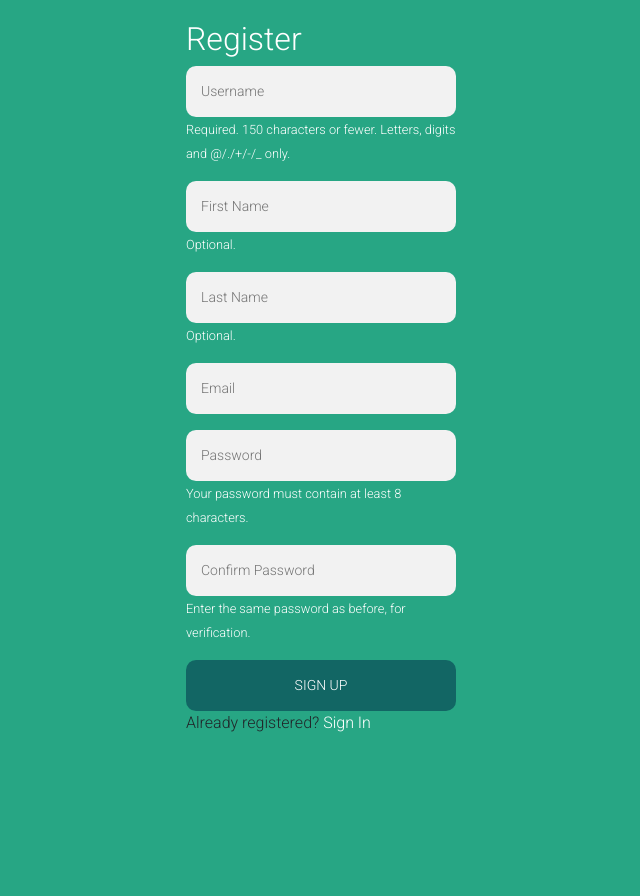
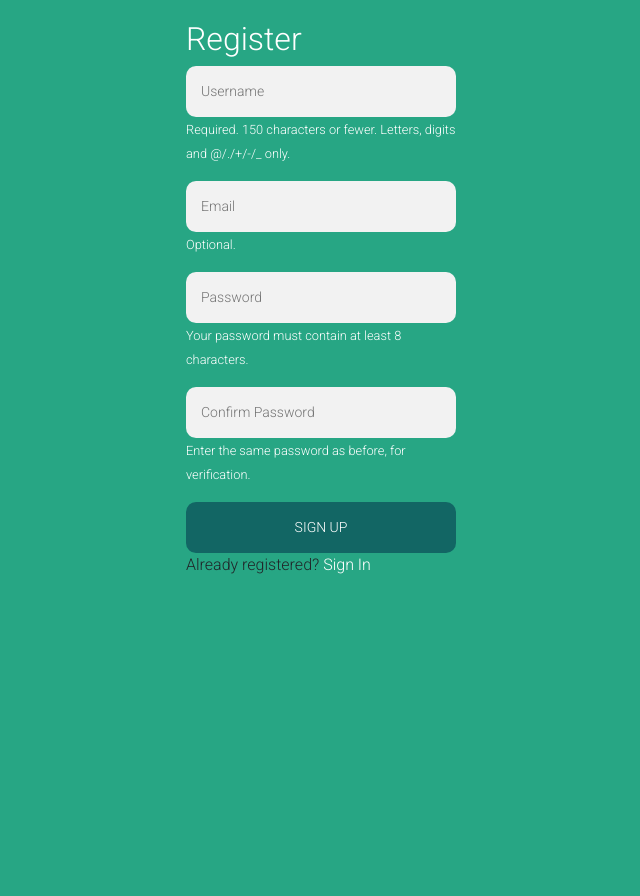
Before and after one commit to Gidanz/CS192_FoodSwarm, a Django app: page /register/ in a window 1280 px wide. Shown: the part 397-1293 px from the top of the page, without its empty margins (319-959 px from the left). After the commit the page ends 971 px from the top, so only its background shows below. Run offline with Django 3.2, Linux system fonts and the light colour scheme; some libraries are stand-ins or nearby versions.

Commit message:
registration fixes

```diff
--- a/PFS/FoodSwarm/templates/registration/register.html
+++ /dev/null
@@ -1,181 +0,0 @@
-{% load crispy_forms_tags %}
-{% if user.is_authenticated %}
-<meta http-equiv="refresh" content="0; URL='/'" />
-{% else %}
-<!DOCTYPE html>
-<html lang="en" >
-
-<head>
-  <meta charset="UTF-8">
-  <link href="/static/FoodSwarm/css/bootstrap.css" rel="stylesheet">
-  <title>FoodSwarm - register</title>
-
-
-</head>
-
-<body>
-  <div class="login-page">
-    <div class="image"> <img src="/static/FoodSwarm/images/login_logo.png" alt="FoodSwarm Logo" height="80%" width="80%" />
-      <div class="form">
-        <h2 style="color: white">Register</h2>
-        <form method="post">
-          {% csrf_token %}
-          {% for field in form %}
-            <p>
-							{% for error in field.errors %}
-							<div class="alert alert-danger" role="alert"><small>{{ error }}</small></div>
-							{% endfor %}
-              {{ field }}
-              {% if field.help_text %}
-                <small style="color: white">{{ field.help_text }}</small>
-              {% endif %}
-            </p>
-          {% endfor %}
-          <button type="submit">Sign up</button>
-          <p class="message">Already registered? <a href="{% url 'login' %}">Sign In</a></p>
-        </form>
-      </div>
-    </div>
-  </div>
-</body>
-
-</html>
-
-{% endif %}
-<style>
-	@import url(https://fonts.googleapis.com/css?family=Roboto:300);
-
-	.login-page {
-	  width: 360px;
-	  padding: 8% 0 0;
-	  margin: auto;
-	}
-	.register-page {
-	  width: 720px;
-	  padding: 8% 0 0;
-	  margin: auto;
-	}
-	.image {
-	  position: relative;
-	  z-index: 1;
-	  max-width: 480px;
-	  margin: 0 auto 100px;
-	  text-align: center;
-	}
-	.form {
-	  position: relative;
-	  z-index: 1;
-	  max-width: 360px;
-	  margin: 0 auto 100px;
-	  padding: 45px;
-	  text-align: left;
-	}
-	.form input {
-	  font-family: "Roboto", sans-serif;
-	  outline: 0;
-	  background: #f2f2f2;
-	  width: 100%;
-	  border: 0;
-	  margin: 0 0 0;
-	  padding: 15px;
-	  box-sizing: border-box;
-	  font-size: 14px;
-	  border-radius: 10px;
-	}
-	.form button {
-	  font-family: "Roboto", sans-serif;
-	  text-transform: uppercase;
-	  outline: 0;
-	  background: #126664;
-	  width: 100%;
-	  border: 0;
-	  padding: 15px;
-	  color: #FFFFFF;
-	  font-size: 14px;
-	  -webkit-transition: all 0.3 ease;
-	  transition: all 0.3 ease;
-	  cursor: pointer;
-	  border-radius: 10px;
-	}
-	.form button:hover,.form button:active,.form button:focus {
-	  background: #137977;
-	}
-	.form .checkbox {
-	  color: #FFFFFF;
-	  text-decoration: none;
-	  display: inline-block;
-	  vertical-align: middle;
-	}
-	.form .link a {
-	  margin: 15px 0 0;
-	  color: #FFFFFF;
-	  text-decoration: none;
-	}
-	}
-	.form .message {
-	  margin: 15px 0 0;
-	  color: #FFFFFF;
-	  text-decoration: none;
-	}
-	.form .message a {
-	  color: #FFFFFF;
-	  text-decoration: none;
-	}
-	.form .register-form {
-	  display: none;
-	}
-	.container {
-	  position: relative;
-	  z-index: 1;
-	  margin: 0 auto;
-	  padding: 60px 15px 0;
-	}
-	.container:before, .container:after {
-	  content: "";
-	  display: block;
-	  clear: both;
-	}
-	.container .info {
-	  margin: 50px auto;
-	  text-align: center;
-	}
-	.container .info h1 {
-	  margin: 0 0 15px;
-	  padding: 0;
-	  font-size: 36px;
-	  font-weight: 300;
-	  color: #1a1a1a;
-	}
-	.container .info span {
-	  color: #4d4d4d;
-	  font-size: 12px;
-	}
-	.container .info span a {
-	  color: #000000;
-	  text-decoration: none;
-	}
-	.container .info span .fa {
-	  color: #EF3B3A;
-	}
-	html {
-	  position: relative;
-	  min-height: 100%;
-	}
-	body {
-	  /* Margin bottom by footer height */
-	  background: #27a684;
-	  font-family: "Roboto", sans-serif;
-	  -webkit-font-smoothing: antialiased;
-	  -moz-osx-font-smoothing: grayscale;
-	  margin-bottom: 60px;
-	}
-	.footer {
-	  position: absolute;
-	  bottom: 0;
-	  width: 100%;
-	  /* Set the fixed height of the footer here */
-	  height: 60px;
-	  line-height: 60px; /* Vertically center the text there */
-	  background-color: #f5f5f5;
-	}
-</style>
--- a/PFS/FoodSwarm/urls.py
+++ b/PFS/FoodSwarm/urls.py
@@ -14,8 +14,8 @@ from django.contrib.auth import views as auth_views
 urlpatterns = [
     path('accounts/', include('django.contrib.auth.urls')),
     path('', FoodStallListView.as_view(), name='FoodSwarm-Home'),
-    path('login/', auth_views.LoginView.as_view(template_name='users/login.html'), name='login'),
-    path('logout/', auth_views.LogoutView.as_view(template_name='users/logout.html'), name='logout'),
+    path('login/', auth_views.LoginView.as_view(template_name='registration/login.html'), name='login'),
+    path('logout/', auth_views.LogoutView.as_view(template_name='registration/logout.html'), name='logout'),
     path('foodstall/<int:pk>/', FoodStallDetailView.as_view(), name='FoodStall-Detail'),
     path('foodstall/new/', FoodStallCreateView.as_view(), name='FoodStall-Create'),
     path('update/', CommentListView.as_view(), name='FoodSwarm-Update'),
--- a/PFS/users/admin.py
+++ b/PFS/users/admin.py
@@ -1,5 +1,5 @@
 from django.contrib import admin
-from .models import Profile
+from .signals import Profile
 
 # Register your models here.
 
--- a/PFS/users/forms.py
+++ b/PFS/users/forms.py
@@ -1,19 +1,20 @@
 from django import forms
 from django.contrib.auth.models import User
 from django.contrib.auth.forms import UserCreationForm
-from .models import Profile
+from .signals import Profile
 
 class UserRegisterForm(UserCreationForm):
 	username = forms.CharField(max_length=150, required=True, help_text='Required. 150 characters or fewer. Letters, digits and @/./+/-/_ only.', widget=forms.TextInput(attrs={'placeholder': 'Username'}))
-	first_name = forms.CharField(max_length=256, required=False, help_text='Optional.', widget=forms.TextInput(attrs={'placeholder': 'First Name'}))
-	last_name = forms.CharField(max_length=256, required=False, help_text='Optional.', widget=forms.TextInput(attrs={'placeholder': 'Last Name'}))
-	email = forms.EmailField(max_length=30, required=True, widget=forms.EmailInput(attrs={'placeholder': 'Email'}))
+	# first_name = forms.CharField(max_length=256, required=False, help_text='Optional.', widget=forms.TextInput(attrs={'placeholder': 'First Name'}))
+	# last_name = forms.CharField(max_length=256, required=False, help_text='Optional.', widget=forms.TextInput(attrs={'placeholder': 'Last Name'}))
+	email = forms.EmailField(max_length=30, required=True, help_text='Optional.', widget=forms.EmailInput(attrs={'placeholder': 'Email'}))
 	password1 = forms.CharField(min_length=8, max_length=30, required=True, help_text='Your password must contain at least 8 characters.', widget=forms.PasswordInput(attrs={'placeholder': 'Password'}))
 	password2 = forms.CharField(max_length=30, required=True, help_text='Enter the same password as before, for verification.', widget=forms.PasswordInput(attrs={'placeholder': 'Confirm Password'}))
 
 	class Meta:
 		model = User
-		fields = ['username', 'first_name', 'last_name', 'email', 'password1', 'password2']
+		# fields = ['username', 'first_name', 'last_name', 'email', 'password1', 'password2']
+		fields = ['username', 'email', 'password1', 'password2']
 
 
 class UserUpdateForm(forms.ModelForm):
--- a/PFS/users/templates/users/profile.html
+++ b/PFS/users/templates/users/profile.html
@@ -1,7 +1,7 @@
 {% extends "Foodswarm/base.html" %}
 {% load crispy_forms_tags %}
 {% block title %}
-<title>Foodswarm - Home</title>
+<title>Foodswarm - {{ user.username }}</title>
 {% endblock %}
 
 {% block content %}
--- a/PFS/users/templates/users/register.html
+++ b/PFS/users/templates/users/register.html
@@ -1,21 +1,181 @@
-{% extends "Foodswarm/base.html" %}
 {% load crispy_forms_tags %}
-{% block content %}
-	<div class="content-section">
-		<form method="POST">
-			{% csrf_token %}
-			<fieldset class="form-group">
-				<legend class="border-bottom mb-4">Join Today</legend>
-				{{ form|crispy }}
-			</fieldset>
-			<div class="form-group">
-				<button class="btn btn-outline-info" type="submit">Sign Up</button>
-			</div>
-		</form>
-		<div class="border-top pt-3">
-			<small class="text-muted">
-				Already Have An Account? <a class="ml-2" href="{% url 'login' %}">Sign In</a>
-			</small>
-		</div>
-	</div>
-{% endblock content %}
+{% if user.is_authenticated %}
+<meta http-equiv="refresh" content="0; URL='/'" />
+{% else %}
+<!DOCTYPE html>
+<html lang="en" >
+
+<head>
+  <meta charset="UTF-8">
+  <link href="/static/FoodSwarm/css/bootstrap.css" rel="stylesheet">
+  <title>FoodSwarm - register</title>
+
+
+</head>
+
+<body>
+  <div class="register-page">
+    <div class="image"> <img src="/static/FoodSwarm/images/login_logo.png" alt="FoodSwarm Logo" height="80%" width="80%" />
+      <div class="form">
+        <h2 style="color: white">Register</h2>
+        <form method="post">
+          {% csrf_token %}
+          {% for field in form %}
+            <p>
+							{% for error in field.errors %}
+							<div class="alert alert-danger" role="alert"><small>{{ error }}</small></div>
+							{% endfor %}
+              {{ field }}
+              {% if field.help_text %}
+                <small style="color: white">{{ field.help_text }}</small>
+              {% endif %}
+            </p>
+          {% endfor %}
+          <button type="submit">Sign up</button>
+          <p class="message">Already registered? <a href="{% url 'login' %}">Sign In</a></p>
+        </form>
+      </div>
+    </div>
+  </div>
+</body>
+
+</html>
+
+{% endif %}
+<style>
+	@import url(https://fonts.googleapis.com/css?family=Roboto:300);
+
+	.login-page {
+	  width: 360px;
+	  padding: 8% 0 0;
+	  margin: auto;
+	}
+	.register-page {
+	  width: 360px;
+	  padding: 8% 0 0;
+	  margin: auto;
+	}
+	.image {
+	  position: relative;
+	  z-index: 1;
+	  max-width: 480px;
+	  margin: 0 auto 100px;
+	  text-align: center;
+	}
+	.form {
+	  position: relative;
+	  z-index: 1;
+	  max-width: 360px;
+	  margin: 0 auto 100px;
+	  padding: 45px;
+	  text-align: left;
+	}
+	.form input {
+	  font-family: "Roboto", sans-serif;
+	  outline: 0;
+	  background: #f2f2f2;
+	  width: 100%;
+	  border: 0;
+	  margin: 0 0 0;
+	  padding: 15px;
+	  box-sizing: border-box;
+	  font-size: 14px;
+	  border-radius: 10px;
+	}
+	.form button {
+	  font-family: "Roboto", sans-serif;
+	  text-transform: uppercase;
+	  outline: 0;
+	  background: #126664;
+	  width: 100%;
+	  border: 0;
+	  padding: 15px;
+	  color: #FFFFFF;
+	  font-size: 14px;
+	  -webkit-transition: all 0.3 ease;
+	  transition: all 0.3 ease;
+	  cursor: pointer;
+	  border-radius: 10px;
+	}
+	.form button:hover,.form button:active,.form button:focus {
+	  background: #137977;
+	}
+	.form .checkbox {
+	  color: #FFFFFF;
+	  text-decoration: none;
+	  display: inline-block;
+	  vertical-align: middle;
+	}
+	.form .link a {
+	  margin: 15px 0 0;
+	  color: #FFFFFF;
+	  text-decoration: none;
+	}
+	}
+	.form .message {
+	  margin: 15px 0 0;
+	  color: #FFFFFF;
+	  text-decoration: none;
+	}
+	.form .message a {
+	  color: #FFFFFF;
+	  text-decoration: none;
+	}
+	.form .register-form {
+	  display: none;
+	}
+	.container {
+	  position: relative;
+	  z-index: 1;
+	  margin: 0 auto;
+	  padding: 60px 15px 0;
+	}
+	.container:before, .container:after {
+	  content: "";
+	  display: block;
+	  clear: both;
+	}
+	.container .info {
+	  margin: 50px auto;
+	  text-align: center;
+	}
+	.container .info h1 {
+	  margin: 0 0 15px;
+	  padding: 0;
+	  font-size: 36px;
+	  font-weight: 300;
+	  color: #1a1a1a;
+	}
+	.container .info span {
+	  color: #4d4d4d;
+	  font-size: 12px;
+	}
+	.container .info span a {
+	  color: #000000;
+	  text-decoration: none;
+	}
+	.container .info span .fa {
+	  color: #EF3B3A;
+	}
+	html {
+	  position: relative;
+	  min-height: 100%;
+	}
+	body {
+	  /* Margin bottom by footer height */
+	  background: #27a684;
+	  font-family: "Roboto", sans-serif;
+	  -webkit-font-smoothing: antialiased;
+	  -moz-osx-font-smoothing: grayscale;
+	  margin-bottom: 60px;
+	}
+	.footer {
+	  position: absolute;
+	  bottom: 0;
+	  width: 100%;
+	  /* Set the fixed height of the footer here */
+	  height: 60px;
+	  line-height: 60px; /* Vertically center the text there */
+	  background-color: #f5f5f5;
+	}
+</style>
--- a/PFS/users/views.py
+++ b/PFS/users/views.py
@@ -12,11 +12,10 @@ def register(request):
 		if form.is_valid():
 			form.save()
 			username = form.cleaned_data.get('username')
-			messages.success(request, f'Your Account has been successfully created! You are now able to log in!')
-			return redirect('login')
+			return redirect('FoodSwarm-Home')
 	else:
 		form = UserRegisterForm()
-	return render(request, 'registration/register.html', {'form': form})
+	return render(request, 'users/register.html', {'form': form})
 
 @login_required
 def profile(request):
```
Also changed, not shown: PFS/FoodSwarm/templates/registration/login.html (+1 -8 lines), PFS/users/models.py (deleted, +0 -24 lines), PFS/users/signals.py (+11 -8 lines), PFS/users/templates/users/login.html (deleted, +0 -21 lines), PFS/FoodSwarm/templates/registration/logout.html (renamed from PFS/users/templates/users/logout.html), PFS/db.sqlite3.
